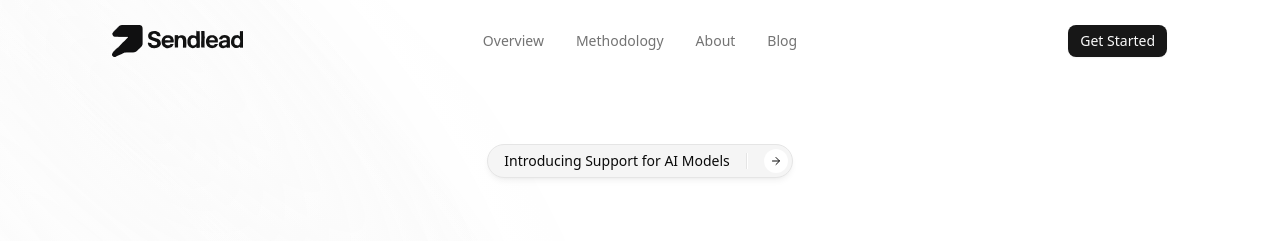
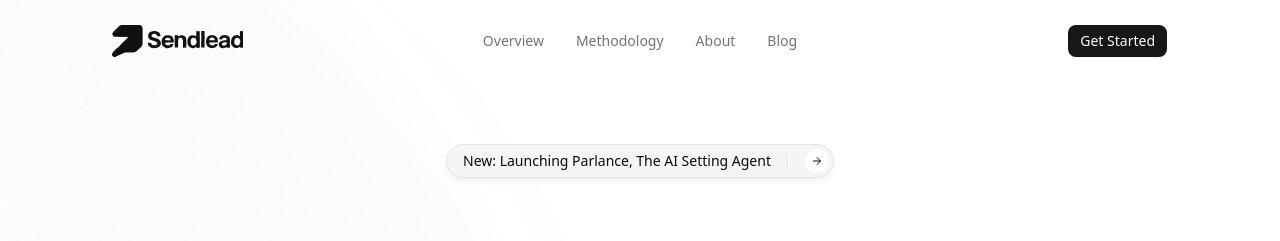
Before and after one commit to richardreed1995/sendlead, a Next.js app: page / in a window 1280 px wide. Shown: the top 241 px of the page. Built offline with nearby package versions, Linux system fonts and the light colour scheme.

Commit message:
New: Launching Parlance, The AI Setting Agent blog post

```diff
--- a/src/components/hero-section.tsx
+++ b/src/components/hero-section.tsx
@@ -82,7 +82,9 @@ export default function HeroSection() {
                                     <Link
                                         href="#link"
                                         className="hover:bg-background dark:hover:border-t-border bg-muted group mx-auto flex w-fit items-center gap-4 rounded-full border p-1 pl-4 shadow-md shadow-zinc-950/5 transition-colors duration-300 dark:border-t-white/5 dark:shadow-zinc-950">
-                                        <span className="text-foreground text-sm">Introducing Support for AI Models</span>
+                                        <Link href="/blog/parlance-ai-agent" className="text-foreground text-sm hover:text-primary transition-colors">
+                                            New: Launching Parlance, The AI Setting Agent
+                                        </Link>
                                         <span className="dark:border-background block h-4 w-0.5 border-l bg-white dark:bg-zinc-700"></span>
 
                                         <div className="bg-background group-hover:bg-muted size-6 overflow-hidden rounded-full duration-500">
```
